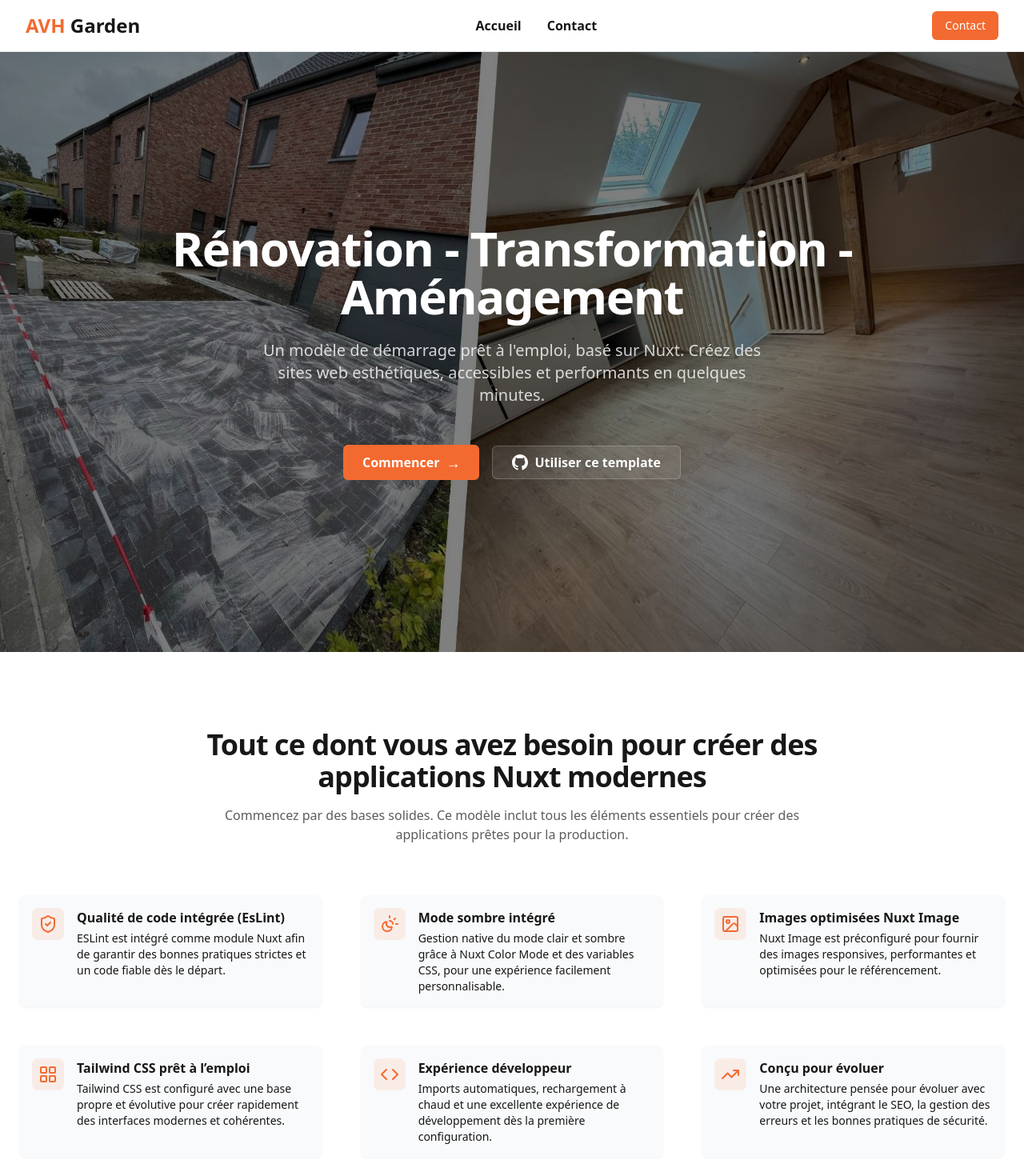
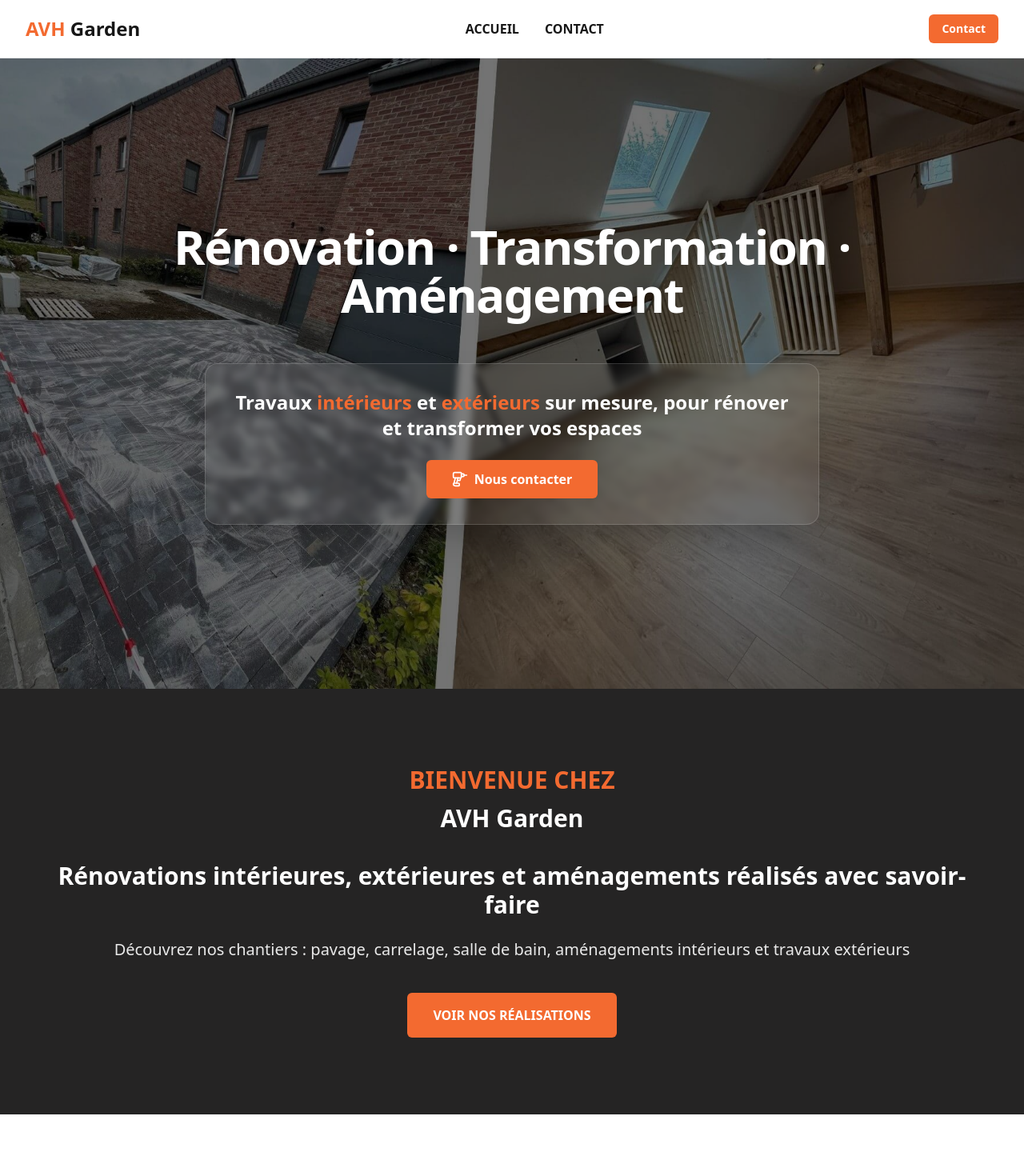
Before and after one commit to NicolasDeza/avhgarden, a Nuxt app: page / in a window 1280 px wide. Shown: the top 1470 px of the page at 80% size. Built offline with nearby package versions, Linux system fonts and the light colour scheme.

Commit message:
Hero et section Welcome

```diff
--- a/app/app.vue
+++ b/app/app.vue
@@ -14,7 +14,7 @@ router.afterEach(() => {
 
 <template>
   <NuxtLoadingIndicator
-    color="#00DC82"
+    color="#F36C32"
     :height="3"
     :duration="2500"
     :throttle="0"
--- a/app/components/AppHeader.vue
+++ b/app/components/AppHeader.vue
@@ -30,7 +30,7 @@ onUnmounted(() => {
 
 <template>
   <header
-    class="sticky top-0 z-50 w-full bg-primary-bg text-foreground border-b border-gray-200 transition-colors"
+    class="sticky top-0 z-50 w-full py-1 bg-primary-bg text-foreground border-b border-gray-200 transition-colors"
   >
     <nav
       class="max-w-[1440px] mx-auto px-4 sm:px-6 lg:px-8 h-16 flex items-center justify-between"
@@ -51,11 +51,11 @@ onUnmounted(() => {
 
       <!-- Navigation desktop -->
       <!-- Position: mx-auto (centré) | mr-auto ml-8 (collé au logo) | ml-auto mr-8 (collé à droite) -->
-      <ul class="hidden md:flex items-center gap-8 font-semibold">
+      <ul class="hidden md:flex items-center gap-8 font-semibold uppercase">
         <li>
           <NuxtLink
             to="/"
-            class="hover:text-gray-600 transition"
+            class="hover:text-primary transition"
           >
             Accueil
           </NuxtLink>
@@ -65,7 +65,7 @@ onUnmounted(() => {
         <li>
           <NuxtLink
             to="/contact"
-            class="hover:text-gray-600 transition"
+            class="hover:text-primary transition"
           >
             Contact
           </NuxtLink>
@@ -77,7 +77,7 @@ onUnmounted(() => {
         <!-- CTA desktop -->
         <NuxtLink
           to="/contact"
-          class="hidden sm:inline-flex items-center justify-center rounded-md bg-primary px-4 py-2 text-sm font-medium text-white hover:bg-primary-hover transition"
+          class="hidden sm:inline-flex items-center justify-center rounded-md bg-primary px-4 py-2 text-sm font-semibold text-white hover:scale-105 hover:bg-primary-hover transition"
         >
           Contact
         </NuxtLink>
--- a/app/components/HeroSection.vue
+++ b/app/components/HeroSection.vue
@@ -1,8 +1,10 @@
-<script setup></script>
+<script setup>
+import { Drill } from "lucide-vue-next"
+</script>
 
 <template>
   <section
-    class="relative w-full py-20 md:py-40 lg:py-[215px]"
+    class="relative w-full py-10 md:py-40 lg:py-[205px]"
     aria-label="Section d'accueil"
   >
     <!-- Image de fond -->
@@ -14,57 +16,47 @@
     />
 
     <!-- Overlay sombre -->
-    <div class="absolute inset-0 bg-black/50"/>
+    <div class="absolute inset-0 bg-black/55" />
 
     <!-- Wrapper 1440px pour le contenu -->
     <div
       class="relative z-10 max-w-[1440px] mx-auto px-4 sm:px-6 lg:px-8 text-center flex flex-col items-center gap-6"
     >
       <!-- Titre principal -->
-      <h1
-        class="text-5xl sm:text-6xl lg:text-6xl font-bold tracking-tight text-white"
-      >
-        Rénovation - Transformation - Aménagement
+      <h1 class="text-4xl sm:text-6xl lg:text-6xl font-bold tracking-tight text-white">
+        Rénovation · Transformation · Aménagement
       </h1>
 
-      <!-- Sous-titre -->
-      <p class="max-w-2xl text-lg sm:text-xl text-white/80 px-4">
-        Un modèle de démarrage prêt à l'emploi, basé sur Nuxt. Créez des sites
-        web esthétiques, accessibles et performants en quelques minutes.
-      </p>
+      <!-- Glass card (GROUP) -->
+      <div
+        class="group mt-8 max-w-3xl
+               backdrop-blur-sm
+               bg-white/5 has-[a:hover]:bg-white/10
+               border border-white/15
+               rounded-2xl
+               px-8 py-8
+               shadow-2xl
+               transition-colors duration-500"
+      >
+        <!-- Sous-titre -->
+        <p class="text-xl sm:text-2xl text-white font-semibold mb-6">
+          Travaux <span class="text-primary font-bold">intérieurs</span> et
+          <span class="text-primary font-bold">extérieurs</span> sur mesure,
+          pour rénover et transformer vos espaces
+        </p>
 
-      <!-- Actions -->
-      <div class="mt-6 flex flex-wrap items-center justify-center gap-4">
+        <!-- Action -->
         <NuxtLink
-          to="https://github.com/NicolasDeza/nuxt-starter-vitrine"
-          target="_blank"
-          rel="noopener noreferrer"
-          class="inline-flex items-center gap-2 rounded-md bg-primary px-6 py-2 font-semibold text-white hover:bg-primary-hover transition"
+          to="/contact"
+          class="inline-flex items-center gap-2
+                 rounded-md
+                 bg-primary px-8 py-3 font-bold text-white
+                 hover:scale-105 hover:bg-primary-hover
+                 transition"
         >
-          Commencer
-          <span aria-hidden="true" class="text-lg">→</span>
+          <Drill class="h-5 w-5" />
+          Nous contacter
         </NuxtLink>
-
-        <a
-          href="https://github.com/NicolasDeza/nuxt-starter-vitrine"
-          target="_blank"
-          rel="noopener noreferrer"
-          class="inline-flex items-center gap-2 rounded-md bg-white/10 border border-white/20 px-6 py-2 font-semibold text-white hover:bg-white/20 transition"
-          aria-label="Utiliser ce template (ouvre dans un nouvel onglet)"
-        >
-          <svg
-            xmlns="http://www.w3.org/2000/svg"
-            class="h-5 w-5"
-            fill="currentColor"
-            viewBox="0 0 24 24"
-            aria-hidden="true"
-          >
-            <path
-              d="M12 0c-6.626 0-12 5.373-12 12 0 5.302 3.438 9.8 8.207 11.387.599.111.793-.261.793-.577v-2.234c-3.338.726-4.033-1.416-4.033-1.416-.546-1.387-1.333-1.756-1.333-1.756-1.089-.745.083-.729.083-.729 1.205.084 1.839 1.237 1.839 1.237 1.07 1.834 2.807 1.304 3.492.997.107-.775.418-1.305.762-1.604-2.665-.305-5.467-1.334-5.467-5.931 0-1.311.469-2.381 1.236-3.221-.124-.303-.535-1.524.117-3.176 0 0 1.008-.322 3.301 1.23.957-.266 1.983-.399 3.003-.404 1.02.005 2.047.138 3.006.404 2.291-1.552 3.297-1.23 3.297-1.23.653 1.653.242 2.874.118 3.176.77.84 1.235 1.911 1.235 3.221 0 4.609-2.807 5.624-5.479 5.921.43.372.823 1.102.823 2.222v3.293c0 .319.192.694.801.576 4.765-1.589 8.199-6.086 8.199-11.386 0-6.627-5.373-12-12-12z"
-            />
-          </svg>
-          Utiliser ce template
-        </a>
       </div>
     </div>
   </section>
--- /dev/null
+++ b/app/components/WelcomeSection.vue
@@ -0,0 +1,54 @@
+<script setup>
+// Section purement présentation – aucune logique nécessaire
+</script>
+
+<template>
+  <section class="w-full bg-[#252424] text-white" aria-label="Présentation de l'entreprise">
+    <div
+      class="mx-auto max-w-[1440px]
+             px-6 py-16 md:py-24
+             flex flex-col items-center text-center"
+    >
+      <!-- Eyebrow -->
+      <span
+        class="text-primary text-xl sm:text-3xl font-bold  uppercase mb-3"
+      >
+        Bienvenue chez
+      </span>
+
+      <!-- Titre -->
+      <h2 class="text-2xl sm:text-3xl font-bold mb-6">
+        AVH Garden
+      </h2>
+
+      <!-- Texte principal -->
+      <p
+        class="text-xl sm:text-3xl font-semibold leading-relaxed max-w-6xl mb-6 mt-3"
+      >
+        Rénovations intérieures, extérieures et aménagements réalisés avec
+        savoir-faire
+      </p>
+
+      <!-- Description -->
+      <p
+        class="text-white/90 text-lg sm:text-xl max-w-5xl mb-10"
+      >
+        Découvrez nos chantiers : pavage, carrelage, salle de bain,
+        aménagements intérieurs et travaux extérieurs
+      </p>
+
+      <!-- CTA -->
+      <NuxtLink
+        to="/realisations"
+        class="inline-flex items-center justify-center
+               bg-primary hover:bg-primary-hover
+               text-white hover:scale-105 uppercase font-bold
+               px-8 py-4 rounded-md
+               transition
+               focus-visible:outline focus-visible:outline-2 focus-visible:outline-offset-2 focus-visible:outline-primary"
+      >
+        Voir nos réalisations
+      </NuxtLink>
+    </div>
+  </section>
+</template>
--- a/app/pages/index.vue
+++ b/app/pages/index.vue
@@ -38,6 +38,7 @@ useSeoMeta({
 <template>
   <div>
     <HeroSection />
+    <WelcomeSection/>
     <FeaturesSection />
   </div>
 </template>
```
